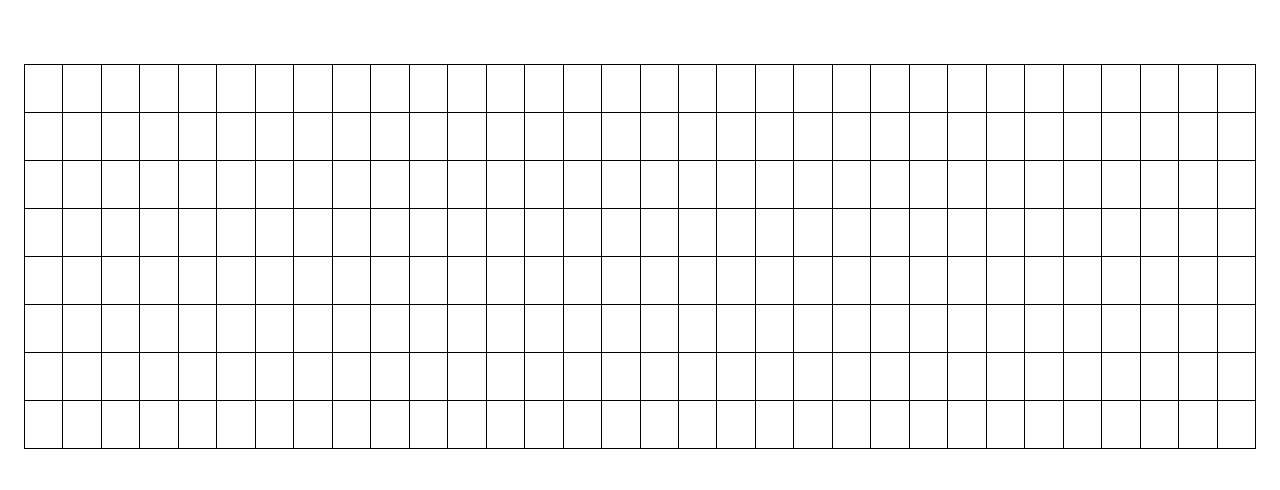
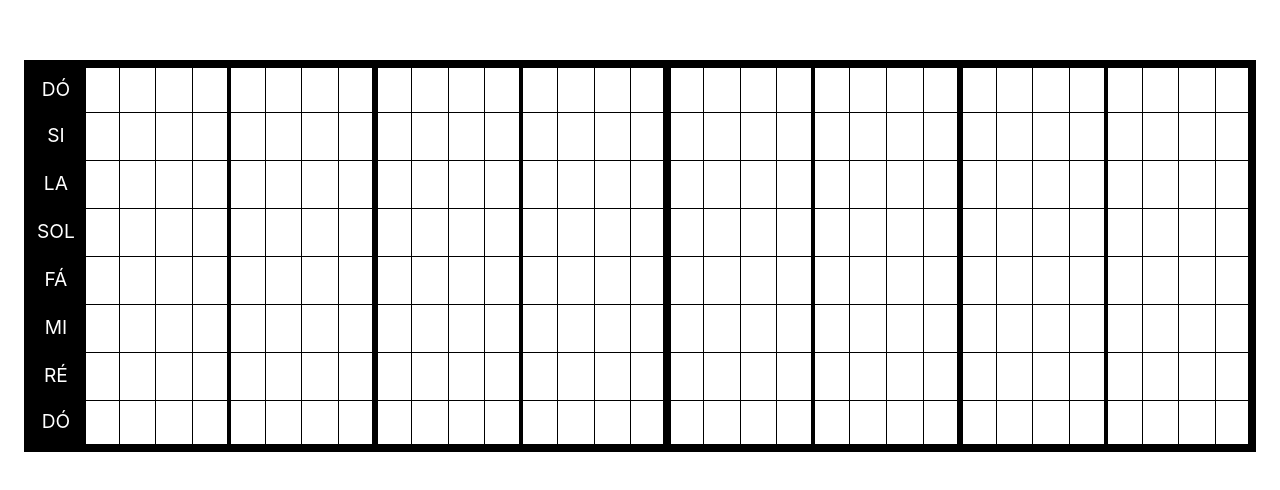
Before and after one commit to Andresa-Alves-Ribeiro/invente-melodia, a React (Create React App) app: page / in a window 1280 px wide. Shown: the part 144-634 px from the top of the page. Built offline with nearby package versions, Linux system fonts and the light colour scheme.

Commit message:
feat: ajustado bordas da tabela

```diff
--- a/src/components/NotesTable/NotesTable.jsx
+++ b/src/components/NotesTable/NotesTable.jsx
@@ -1,15 +1,20 @@
 const ROWS = 8;
 const COLS = 32;
 
+const notasMusicais = ['Dó', 'Ré', 'Mi', 'Fá', 'Sol', 'La', 'Si', 'Dó']
+
 export default function NotesTable() {
     return (
-        <table className="border border-black w-full">
+        <table className="border-8 border-black w-full table-fixed">
             <tbody>
                 {Array.from({ length: ROWS }, (_, row) => (
                     <tr key={row}>
+                        <td className="bg-black text-white text-[1.2rem] leading-none uppercase text-center align-middle w-[1.5rem] min-w-0 px-0.5 py-0">{notasMusicais[ROWS - 1 - row]}</td>
+
                         {Array.from({ length: COLS }, (_, col) => (
-                            <td key={col} className="border border-black h-12">
-
+                            <td key={col} className={`${col === 16 ? '!border-l-8 border' : 'border'}
+                            ${col % 4 === 0 ? 'border-l-4 border' : 'border'}
+                            ${col % 8 === 0 ? 'border-l-[6px] border' : 'border'} border-black h-12 w-4`}>
                             </td>
                         ))}
                     </tr>
```
